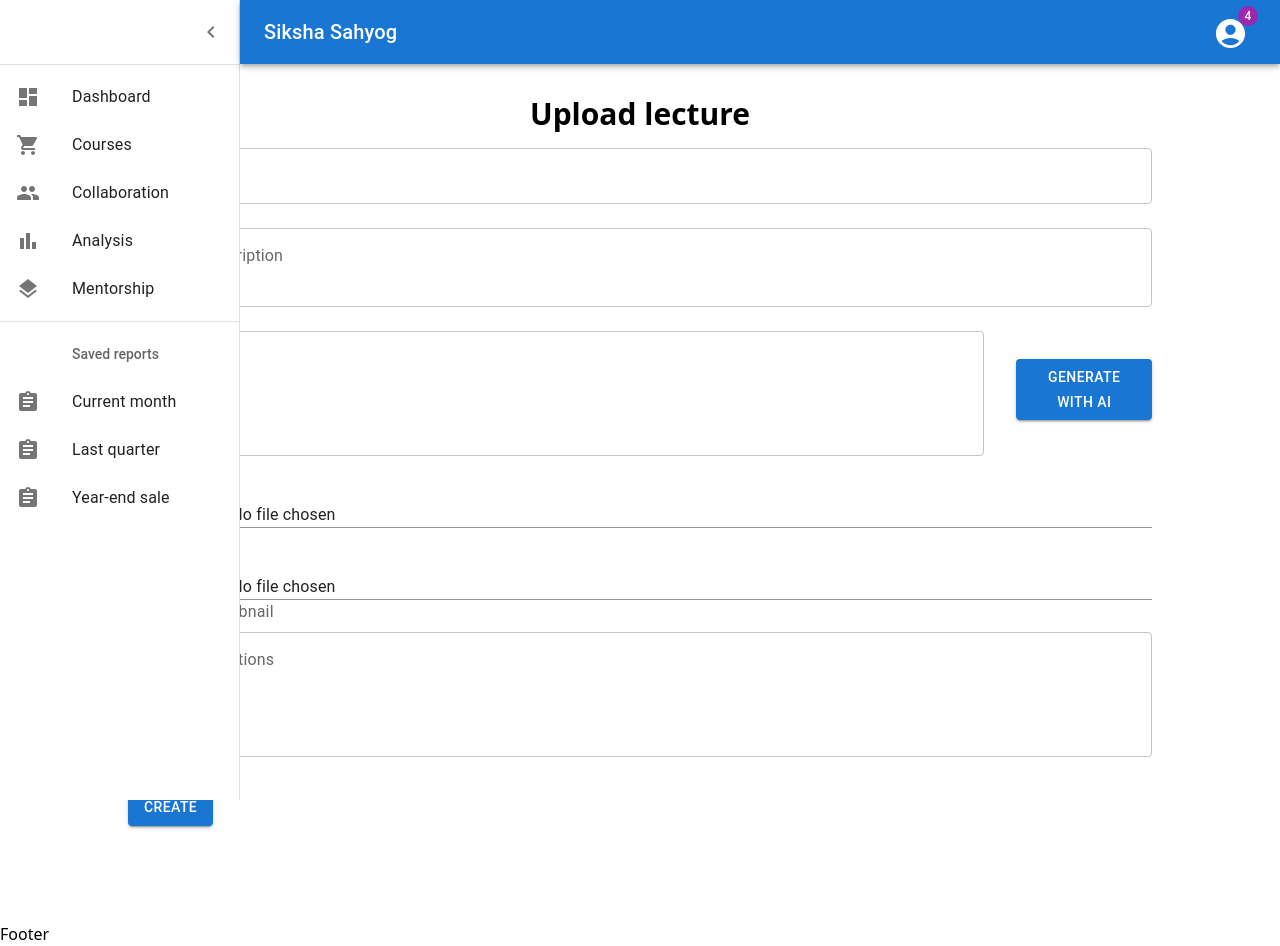
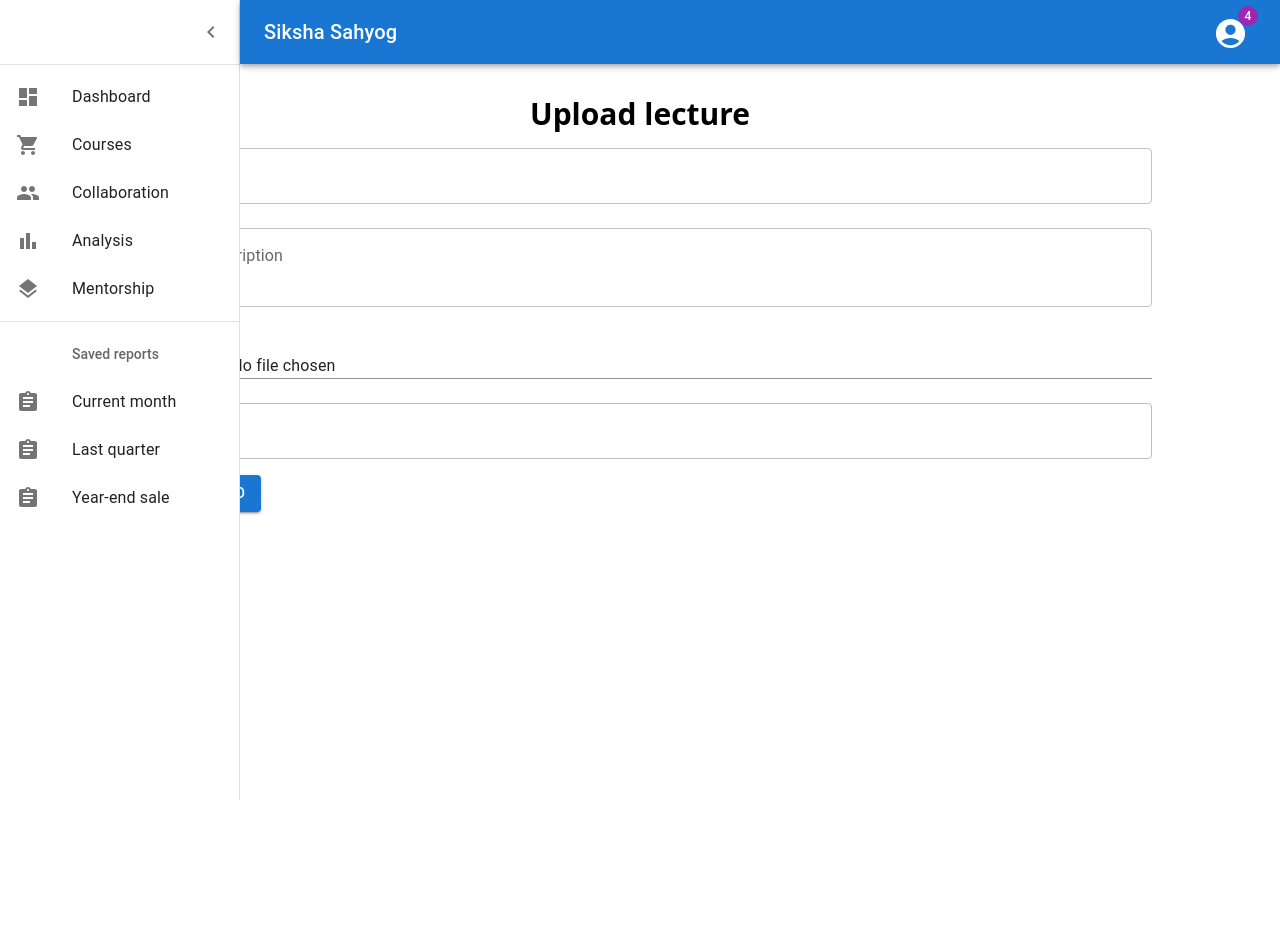
Before and after one commit to jradityamishra/SIH-grand-final, a React (Create React App) app in the folder client/: page /teacher/createcourse in a window 1280 px wide. After the commit the page ends 800 px from the top, so only its background shows below. Built offline with nearby package versions, Linux system fonts and the light colour scheme.

Commit message:
spinner added

```diff
--- a/client/src/App.js
+++ b/client/src/App.js
@@ -1,5 +1,6 @@
 import React from "react";
-
+import { ToastContainer, toast } from "react-toastify";
+import "react-toastify/dist/ReactToastify.css";
 import { Routes, Route } from "react-router-dom";
 import Landing from "./pages/Landing";
 import Dashboard from "./pages/teacher/Dashboard";
@@ -34,6 +35,7 @@
         <Route path="/teacher/editor" element={<EditorPage />} />
         <Route path="/teacher/analysis" element={<Analysis />} />
       </Routes>
+      <ToastContainer />
     </>
   );
 };
--- /dev/null
+++ b/client/src/components/Spinner.jsx
@@ -0,0 +1,13 @@
+import React from "react";
+import Spinnersvg from "../assets/Loader.svg";
+const Spinner = () => {
+  return (
+    <div>
+      <div className="flex justify-center bg-black bg-opacity-40 items-center w-full fixed left-0 right-0 bottom-0 top-0 z-50">
+        <img src={Spinnersvg} alt="Loading..." className="h-24" />
+      </div>
+    </div>
+  );
+};
+
+export default Spinner;
--- a/client/src/pages/teacher/CreateCourse.jsx
+++ b/client/src/pages/teacher/CreateCourse.jsx
@@ -7,57 +7,41 @@
   InputLabel,
   FormControl,
 } from "@mui/material";
+import { toast, ToastContainer } from "react-toastify"; // Import toast notifications
+import "react-toastify/dist/ReactToastify.css";
 import Layout from "../../components/layout/Layout";
-
+import Spinner from "../../components/Spinner";
 const CreateCourse = () => {
   const [title, setTitle] = useState("");
   const [description, setDescription] = useState("");
   const [question, setQuestion] = useState("");
-  const [summary, setSummary] = useState("");
   const [video, setVideo] = useState(null);
   const [thumbnail, setThumbnail] = useState(null);
+
+  const handleVideoUpload = async () => {
+    try {
+
+      const response = await axios.post("/api/upload/video", { video });
+
+      // Assuming successful response, notify the user
+      toast.success("Video uploaded successfully!");
+    } catch (error) {
+      console.error("Error uploading video:", error);
+      toast.error("Error uploading video. Please try again.");
+    }
+  };
 
   const handleSubmit = (event) => {
     event.preventDefault();
     // Handle form submission here
     // try {
-    //   axios
-    //     .post("/api/teacher/createcourse", {
-    //       title,
-    //       description,
-    //       summary,
-    //       video,
-    //       thumbnail,
-    //     })
-    //     .then((response) => {
-    //       console.log(response.data);
-    //     });
+    //   axios.post("/api/teacher/createcourse", { title, description, summary, video, thumbnail })
+    //       .then((response) => {
+    //           console.log(response.data);
+    //       });
     // } catch (error) {
     //   console.log(error);
     // }
-  };
-  const summarize = async () => {
-    const url = "https://summarize-texts.p.rapidapi.com/pipeline";
-    const options = {
-      method: "POST",
-      headers: {
-        "content-type": "application/json",
-        "X-RapidAPI-Key": "2b85d90714msh1d7ece47b8e8220p1c55a4jsnb14b38250f0a",
-        "X-RapidAPI-Host": "summarize-texts.p.rapidapi.com",
-      },
-      body: JSON.stringify({
-        input: summary,
-      }),
-    };
-
-    try {
-      const response = await fetch(url, options);
-      const data = await response.json(); // Assuming the response is in JSON format
-      console.log(data.output[0].text);
-      setSummary(data.output[0].text);
-    } catch (error) {
-      console.error(error);
-    }
   };
 
   return (
@@ -81,22 +65,7 @@
             value={description}
             onChange={(e) => setDescription(e.target.value)}
           />
-          <div className="flex flex-row gap-8 items-center justify-evenly">
-            <TextField
-              label="Summary"
-              margin="normal"
-              multiline
-              fullWidth
-              rows={4}
-              value={summary}
-              onChange={(e) => setSummary(e.target.value)}
-            />
-            <div>
-              <Button variant="contained" onClick={summarize}>
-                Generate with AI
-              </Button>
-            </div>
-          </div>
+          {/* Video Upload Input Field */}
           <FormControl fullWidth margin="normal">
             <InputLabel className="mt-8">Upload Video</InputLabel>
             <Input
@@ -105,26 +74,22 @@
               onChange={(e) => setVideo(e.target.files[0])}
             />
           </FormControl>
-          <FormControl fullWidth margin="normal">
-            <InputLabel className="mt-8">Upload Thumbnail</InputLabel>
-            <Input
-              type="file"
-              inputProps={{ accept: "image/*" }}
-              onChange={(e) => setThumbnail(e.target.files[0])}
-            />
-          </FormControl>
+
+          {/* Video Link Input Field */}
           <TextField
-            style={{ marginTop: "24px" }}
             fullWidth
-            label="Related Questions"
+            label="Video Link"
             margin="normal"
-            multiline
-            rows={4}
-            value={question}
-            onChange={(e) => setQuestion(e.target.value)}
+            value={video ? video.name : ""}
+            disabled
           />
-          <Button variant="contained" style={{ marginTop: "24px" }}>
-            create
+
+          <Button
+            variant="contained"
+            style={{ marginTop: "8px" }}
+            onClick={handleVideoUpload}
+          >
+            Upload Video
           </Button>
         </form>
       </div>
```
Also changed, not shown: client/src/assets/Loader.svg (added), 1 other file (tests, documents, lock files or other folders).
